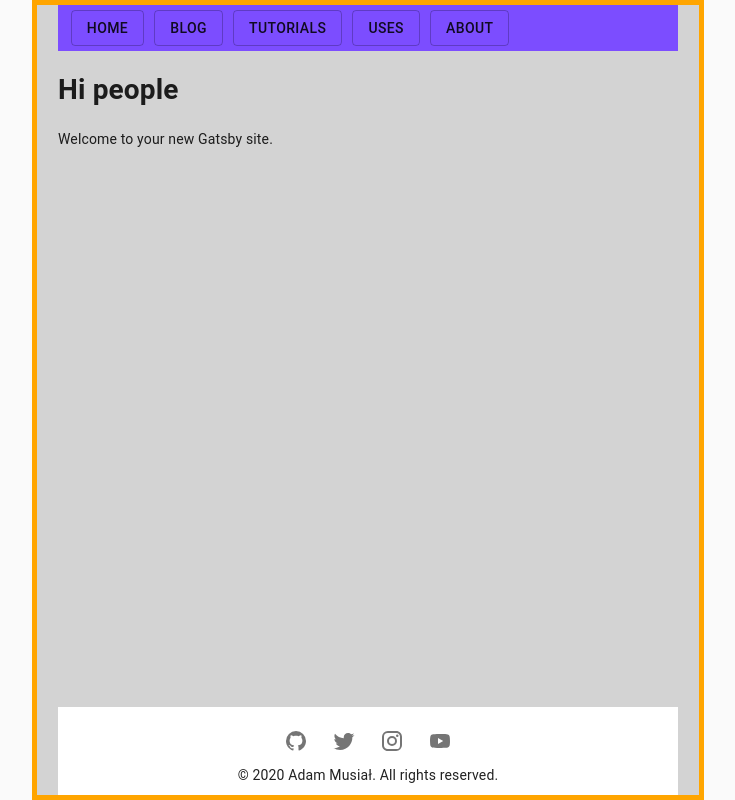
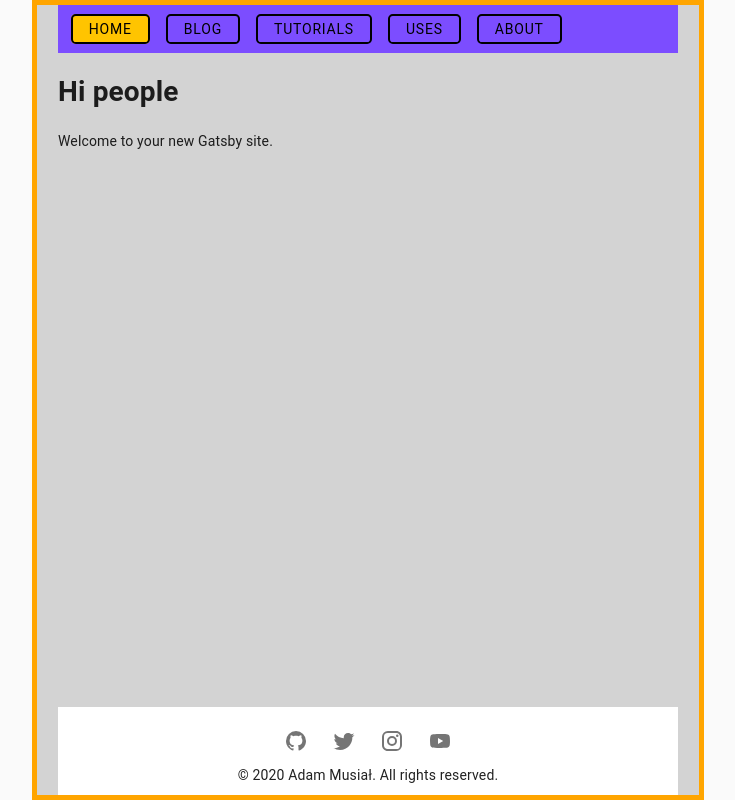
Before and after one commit to musial-adam/my-platform, a Gatsby site: page / in a window 1280 px wide. Shown: the whole page, without its empty margins (272-1007 px from the left). Built offline with nearby package versions, Linux system fonts and the light colour scheme; Gatsby itself is replaced by a stand-in of ours.

Commit message:
getting rid of Material UI - part 2

```diff
--- a/src/components/header.js
+++ b/src/components/header.js
@@ -2,35 +2,91 @@ import { Link } from 'gatsby'
 import React from 'react'
 import styled from 'styled-components'
 
-import { AppBar, Button, Toolbar } from '@material-ui/core'
+const StyledLink = styled(Link)`
+  text-decoration: none;
+  text-transform: uppercase;
+  letter-spacing: 0.05rem;
+  padding: 0.3rem 1rem;
+  border: 2px solid black;
+  border-radius: 0.3rem;
 
-const StyledLink = styled(Link)`
-  margin-right: 10px;
-  text-decoration: none;
+  color: black;
+
+  &:hover {
+    background-color: #ffc400;
+  }
+
+  &:hover,
+  :active,
+  :visited {
+    color: black;
+  }
 `
 
 const StyledHeader = styled.header`
   background-color: #7c4dff;
   padding: 0.3rem 0.8rem;
+  height: 3rem;
 `
+
+const StyledNav = styled.nav`
+  display: flex;
+  height: 100%;
+
+  ul {
+    list-style: none;
+    margin: auto 0;
+    padding: 0;
+
+    li {
+      display: inline-block;
+      margin-right: 1rem;
+      /* padding: 0.3rem 1rem;
+      border: 1px solid black;
+      border-radius: 0.2rem; */
+    }
+  }
+`
+
+const activeStyleLink = {
+  backgroundColor: '#ffc400',
+}
 
 const Header = () => (
   <StyledHeader>
-    <StyledLink to="/">
-      <Button variant="outlined">Home</Button>
-    </StyledLink>
-    <StyledLink to="/blog">
-      <Button variant="outlined">Blog</Button>
-    </StyledLink>
-    <StyledLink to="/tutorials">
-      <Button variant="outlined">Tutorials</Button>
-    </StyledLink>
-    <StyledLink to="/uses">
-      <Button variant="outlined">Uses</Button>
-    </StyledLink>
-    <StyledLink to="/about">
-      <Button variant="outlined">About</Button>
-    </StyledLink>
+    <StyledNav>
+      <ul>
+        <li>
+          <StyledLink to="/" activeStyle={activeStyleLink}>
+            Home
+          </StyledLink>
+        </li>
+        <li>
+          <StyledLink to="/blog" activeStyle={activeStyleLink} partiallyActive>
+            Blog
+          </StyledLink>
+        </li>
+        <li>
+          <StyledLink
+            to="/tutorials"
+            activeStyle={activeStyleLink}
+            partiallyActive
+          >
+            Tutorials
+          </StyledLink>
+        </li>
+        <li>
+          <StyledLink to="/uses" activeStyle={activeStyleLink}>
+            Uses
+          </StyledLink>
+        </li>
+        <li>
+          <StyledLink to="/about" activeStyle={activeStyleLink}>
+            About
+          </StyledLink>
+        </li>
+      </ul>
+    </StyledNav>
   </StyledHeader>
 )
 
```
Also changed, not shown: src/components/footer.js (+2 -20 lines).
